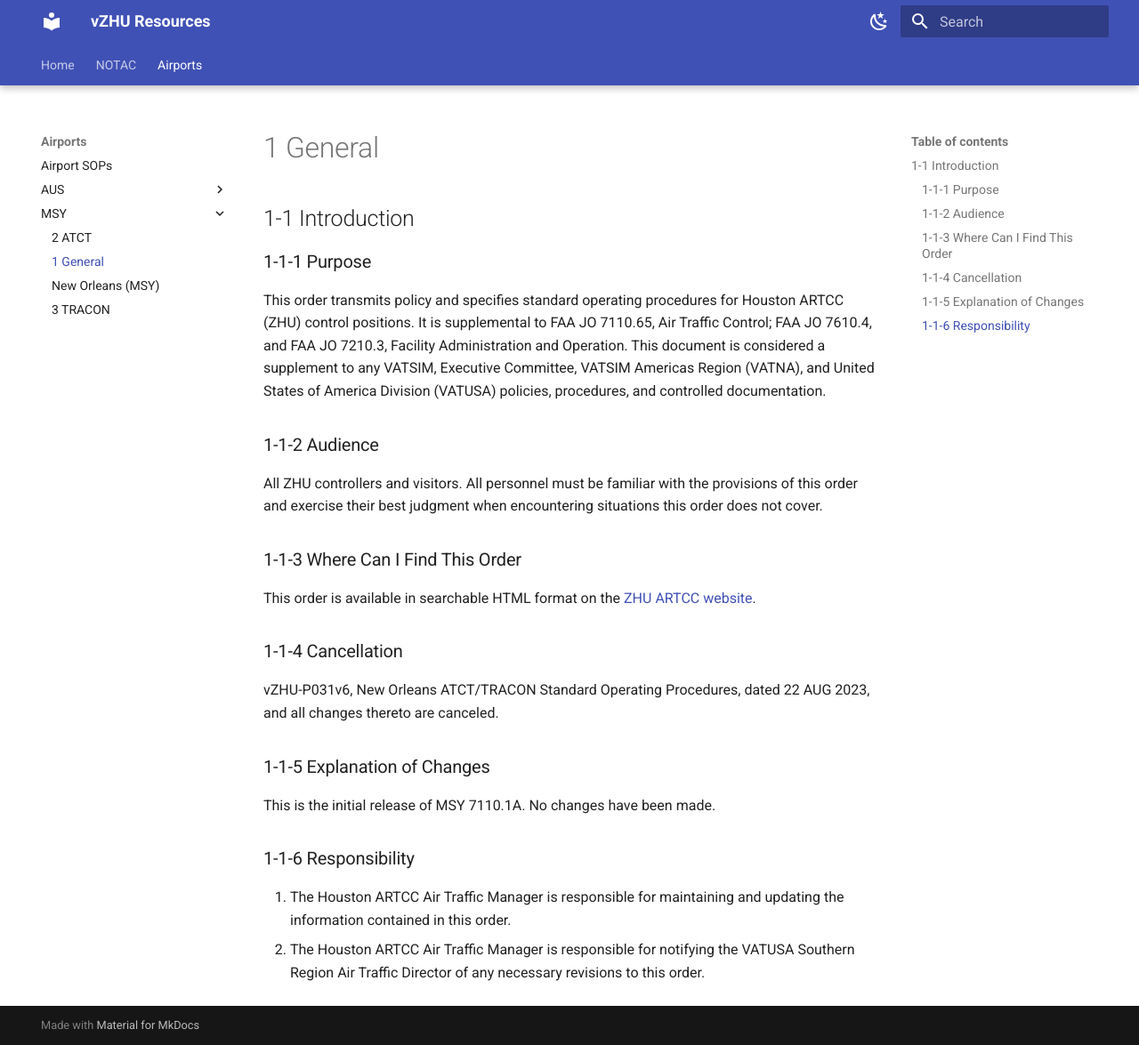
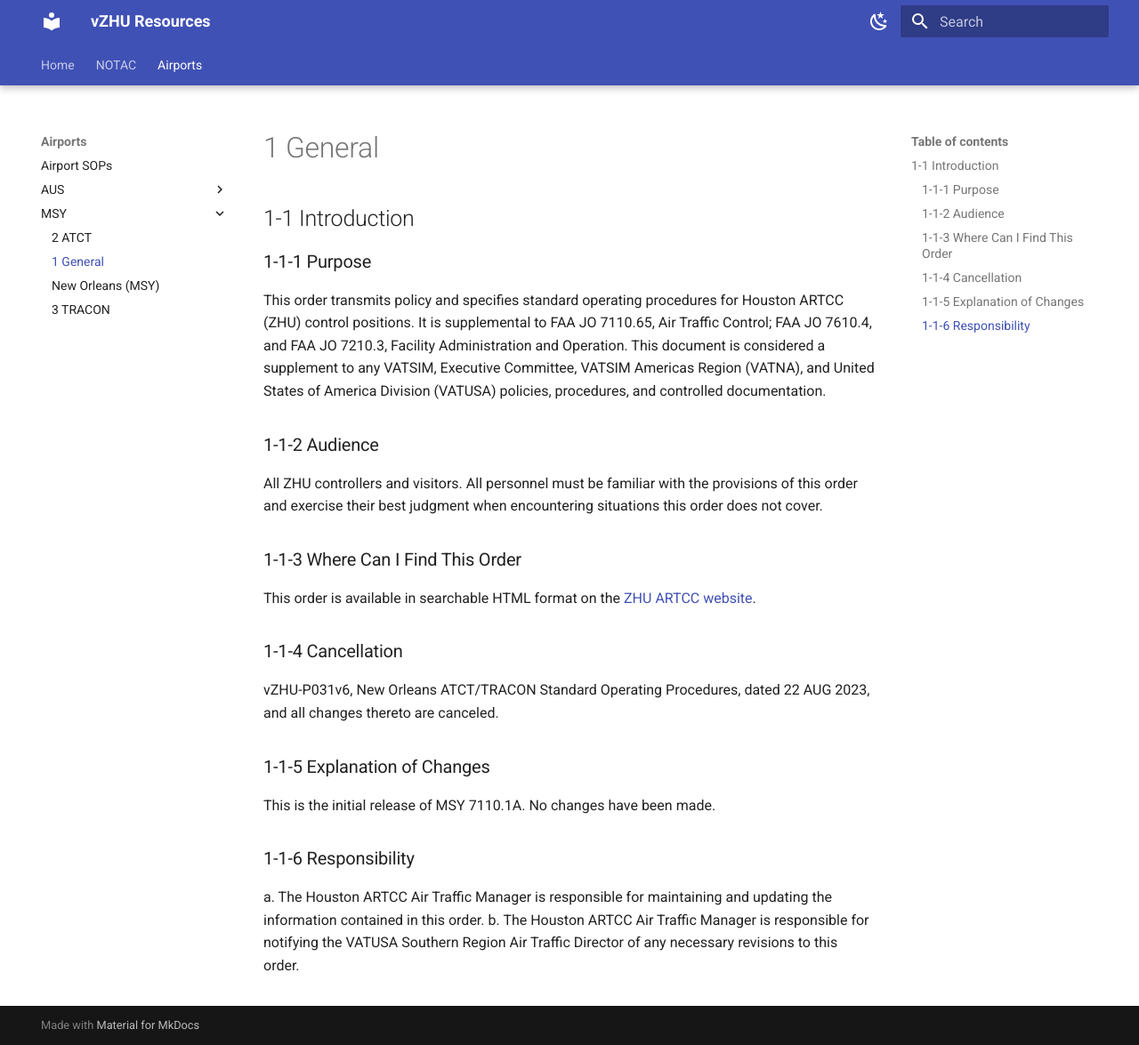
Before and after one commit to jivebiscuit/jivebiscuit.github.io, an MkDocs documentation site: the page built from docs/airports/MSY/general.md, in a window 1280 px wide and 1175 px high. Shown: the whole window at 89% size. Built offline with MkDocs 1.6.1 and Material for MkDocs 9.7.7, drawn with Linux system fonts in a browser that asks for light colours; part of the change alters nothing that is shown.

```diff
--- a/docs/airports/MSY/general.md
+++ b/docs/airports/MSY/general.md
@@ -12,5 +12,5 @@ vZHU-P031v6, New Orleans ATCT/TRACON Standard Operating Procedures, dated 22 AUG
 ### 1-1-5 Explanation of Changes
 This is the initial release of MSY 7110.1A. No changes have been made.
 ### 1-1-6 Responsibility
-1. The Houston ARTCC Air Traffic Manager is responsible for maintaining and updating the information contained in this order.
-2. The Houston ARTCC Air Traffic Manager is responsible for notifying the VATUSA Southern Region Air Traffic Director of any necessary revisions to this order.
+a. The Houston ARTCC Air Traffic Manager is responsible for maintaining and updating the information contained in this order.
+b. The Houston ARTCC Air Traffic Manager is responsible for notifying the VATUSA Southern Region Air Traffic Director of any necessary revisions to this order.
```
